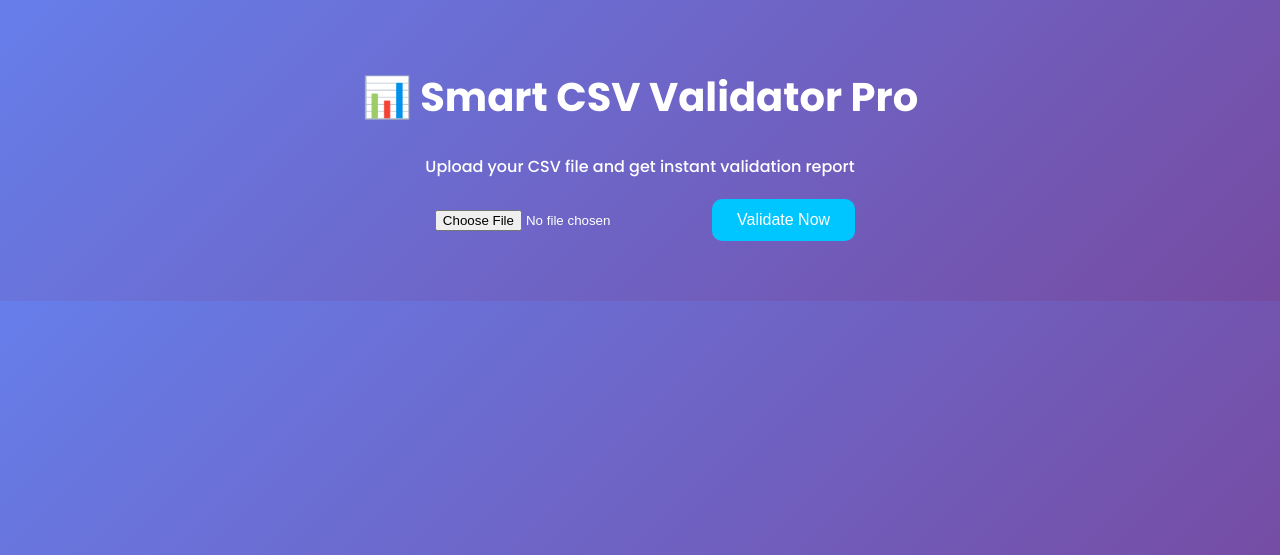
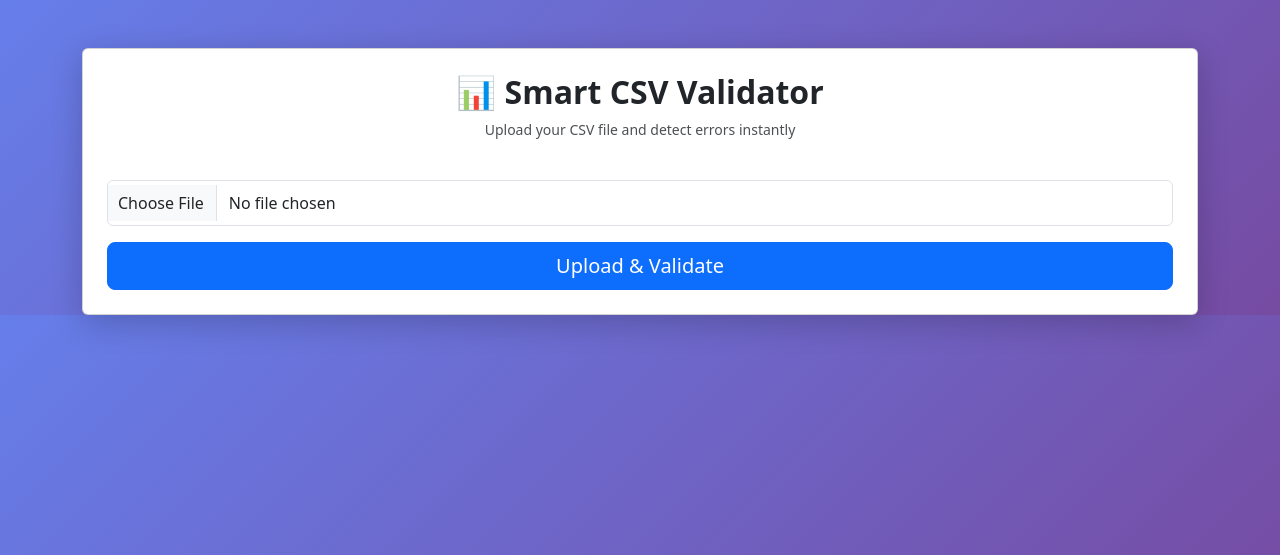
Before and after one commit to ikjotkaur-26/data-validator, a Flask app: page / in a window 1280 px wide. Shown: the top 555 px of the page. Run offline with Flask 3, Linux system fonts and the light colour scheme.

Commit message:
Beautiful UI update

```diff
--- a/static/style.css
+++ b/static/style.css
@@ -1,69 +1,40 @@
 body {
-    margin: 0;
-    font-family: 'Poppins', sans-serif;
     background: linear-gradient(135deg, #667eea, #764ba2);
-    color: white;
-    text-align: center;
+    font-family: Arial, sans-serif;
 }
 
 .container {
-    padding: 40px;
+    max-width: 800px;
 }
 
-h1 {
-    font-size: 40px;
+.glass {
+    background: rgba(255, 255, 255, 0.15);
+    backdrop-filter: blur(10px);
+    border-radius: 15px;
+    color: white;
+    box-shadow: 0 8px 32px rgba(0,0,0,0.2);
 }
 
-form {
-    margin: 20px;
+.title {
+    font-weight: bold;
+    font-size: 32px;
+}
+
+.subtitle {
+    font-size: 14px;
+    opacity: 0.8;
 }
 
 input[type="file"] {
     padding: 10px;
-    border-radius: 10px;
-    border: none;
 }
 
 button {
-    padding: 12px 25px;
-    border: none;
-    border-radius: 10px;
-    background: #00c6ff;
-    color: white;
-    font-size: 16px;
-    cursor: pointer;
-    margin-left: 10px;
-}
-
-button:hover {
-    background: #0072ff;
-}
-
-.card {
-    background: rgba(255,255,255,0.15);
-    padding: 20px;
-    margin: 20px auto;
-    width: 70%;
-    border-radius: 15px;
-    backdrop-filter: blur(10px);
-    box-shadow: 0px 0px 20px rgba(0,0,0,0.2);
+    width: 100%;
 }
 
 .error-box {
-    border-left: 5px solid red;
-}
-
-.success-box {
-    border-left: 5px solid lime;
-}
-
-.table-box {
-    overflow-x: auto;
-}
-
-table {
-    width: 100%;
-    background: white;
-    color: black;
+    background: rgba(255, 0, 0, 0.15);
+    color: white;
     border-radius: 10px;
 }
--- a/templates/index.html
+++ b/templates/index.html
@@ -1,43 +1,44 @@
 <!DOCTYPE html>
-<html>
+<html lang="en">
 <head>
-    <title>Smart CSV Validator Pro</title>
-    <link rel="stylesheet" href="/static/style.css">
-    <link href="https://fonts.googleapis.com/css2?family=Poppins:wght@300;500;700&display=swap" rel="stylesheet">
+    <meta charset="UTF-8">
+    <title>Smart CSV Validator</title>
+    <link rel="stylesheet" href="{{ url_for('static', filename='style.css') }}">
+    <link href="https://cdn.jsdelivr.net/npm/bootstrap@5.3.0/dist/css/bootstrap.min.css" rel="stylesheet">
 </head>
 
 <body>
 
 <div class="container">
 
-    <h1>📊 Smart CSV Validator Pro</h1>
-    <p>Upload your CSV file and get instant validation report</p>
+    <div class="card glass mt-5 p-4">
 
-    <form method="POST" enctype="multipart/form-data">
-        <input type="file" name="file" required>
-        <button type="submit">Validate Now</button>
+        <h1 class="text-center title">📊 Smart CSV Validator</h1>
+        <p class="text-center subtitle">Upload your CSV file and detect errors instantly</p>
+
+        <form method="POST" enctype="multipart/form-data" class="text-center mt-4">
+            <input type="file" name="file" class="form-control mb-3" required>
+            <button type="submit" class="btn btn-primary btn-lg">
+                Upload & Validate
+            </button>
         </form>
 
+    </div>
+
     {% if errors %}
-        <div class="card error-box">
-            <h3>⚠ Issues Found</h3>
+    <div class="card mt-4 p-3 error-box">
+        <h4>⚠️ Errors Found:</h4>
         <ul>
-                {% for e in errors %}
-                    <li>{{ e }}</li>
+            {% for error in errors %}
+            <li>{{ error }}</li>
             {% endfor %}
         </ul>
     </div>
-    {% else %}
-        {% if table %}
-        <div class="card success-box">
-            <h3>✅ File Looks Clean</h3>
-        </div>
-        {% endif %}
     {% endif %}
 
     {% if table %}
-        <div class="card table-box">
-            <h3>📄 Preview</h3>
+    <div class="card mt-4 p-3">
+        <h4>📄 File Preview:</h4>
         {{ table | safe }}
     </div>
     {% endif %}
```
Lines whose indentation alone changed are shown as unchanged.
